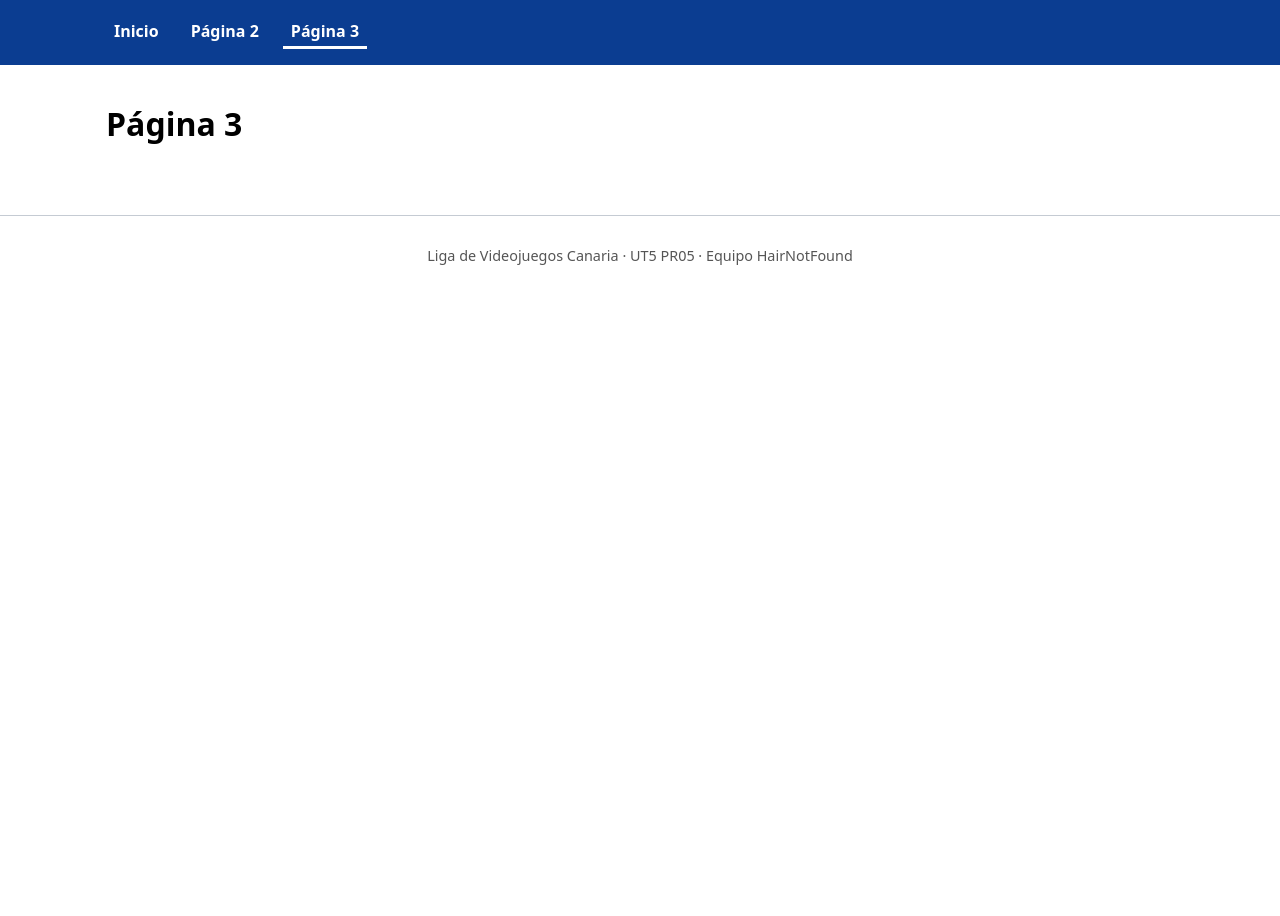
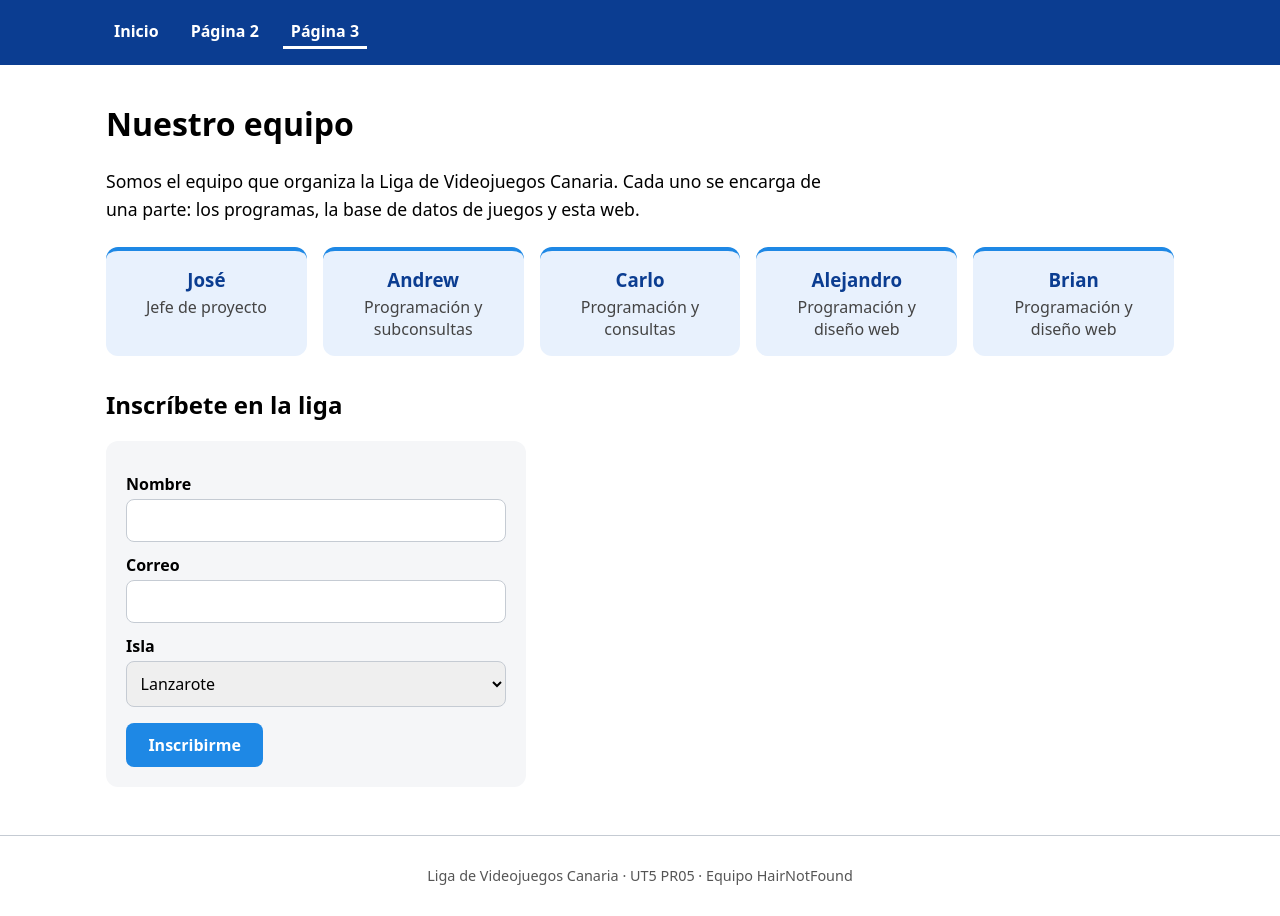
Before and after one commit to HairNotFound/ut5-web, a plain HTML site: page pagina3.html in a window 1280 px wide. Before the commit the page ends 800 px from the top, so only its background shows below. Drawn offline with Linux system fonts and the light colour scheme.

Commit message:
feat: página 3 con el equipo y el formulario de inscripción

```diff
--- a/css/estilos.css
+++ b/css/estilos.css
@@ -106,6 +106,76 @@ img { max-width: 100%; }
 /* =========================================================
    ZONA DE ALEJANDRO · pagina3.html  (escribe SOLO entre estas dos líneas)
    ========================================================= */
+.equipo-intro {
+  font-size: 1.1rem;
+  line-height: 1.6;
+  max-width: 750px;
+}
+
+.equipo-lista {
+  display: flex;
+  gap: 1rem;
+  flex-wrap: wrap;
+  margin: 1.5rem 0 2rem;
+}
+
+.equipo-miembro {
+  flex: 1 1 180px;
+  background: #e8f1fd;
+  border-top: 4px solid #1e88e5;
+  padding: 1rem 1.25rem;
+  border-radius: 12px;
+  text-align: center;
+}
+
+.equipo-miembro h3 {
+  margin: 0;
+  color: #0b3d91;
+}
+
+.equipo-miembro p {
+  margin: .25rem 0 0;
+  color: #444;
+}
+
+.equipo-form {
+  max-width: 420px;
+  background: #f5f6f8;
+  padding: 1.25rem;
+  border-radius: 12px;
+}
+
+.equipo-form label {
+  display: block;
+  margin: .75rem 0 .25rem;
+  font-weight: 600;
+}
+
+.equipo-form input,
+.equipo-form select {
+  display: block;
+  width: 100%;
+  padding: .6rem;
+  border: 1px solid #c5cbd3;
+  border-radius: 8px;
+  font: inherit;
+}
+
+.equipo-form button {
+  margin-top: 1rem;
+  padding: .7rem 1.4rem;
+  border: none;
+  border-radius: 8px;
+  background: #1e88e5;
+  color: #fff;
+  font: inherit;
+  font-weight: 600;
+  cursor: pointer;
+}
+
+.equipo-form button:hover {
+  background: #0b3d91;
+}
 
 /* ----- fin de la zona de Alejandro · pagina3.html ----- */
 
--- a/pagina3.html
+++ b/pagina3.html
@@ -3,7 +3,7 @@
 <head>
   <meta charset="UTF-8">
   <meta name="viewport" content="width=device-width, initial-scale=1.0">
-  <title>Página 3</title>
+  <title>Nuestro equipo</title>
   <link rel="stylesheet" href="css/estilos.css">
 </head>
 <body>
@@ -15,8 +15,55 @@
     </nav>
   </header>
   <main>
-    <h1>Página 3</h1>
-    <!-- TODO: contenido de la página -->
+    <h1>Nuestro equipo</h1>
+    <p class="equipo-intro">Somos el equipo que organiza la Liga de Videojuegos Canaria. Cada uno se encarga
+       de una parte: los programas, la base de datos de juegos y esta web.</p>
+
+    <div class="equipo-lista">
+      <div class="equipo-miembro">
+        <h3>José</h3>
+        <p>Jefe de proyecto</p>
+      </div>
+      <div class="equipo-miembro">
+        <h3>Andrew</h3>
+        <p>Programación y subconsultas</p>
+      </div>
+      <div class="equipo-miembro">
+        <h3>Carlo</h3>
+        <p>Programación y consultas</p>
+      </div>
+      <div class="equipo-miembro">
+        <h3>Alejandro</h3>
+        <p>Programación y diseño web</p>
+      </div>
+      <div class="equipo-miembro">
+        <h3>Brian</h3>
+        <p>Programación y diseño web</p>
+      </div>
+    </div>
+
+    <h2>Inscríbete en la liga</h2>
+    <form class="equipo-form">
+      <label for="nombre">Nombre</label>
+      <input id="nombre" type="text" required>
+
+      <label for="correo">Correo</label>
+      <input id="correo" type="email" required>
+
+      <label for="isla">Isla</label>
+      <select id="isla">
+        <option>Lanzarote</option>
+        <option>Fuerteventura</option>
+        <option>Gran Canaria</option>
+        <option>Tenerife</option>
+        <option>La Gomera</option>
+        <option>La Palma</option>
+        <option>El Hierro</option>
+        <option>La Graciosa</option>
+      </select>
+
+      <button type="submit">Inscribirme</button>
+    </form>
   </main>
   <footer>
     <p>Liga de Videojuegos Canaria · UT5 PR05 · Equipo HairNotFound</p>
```
